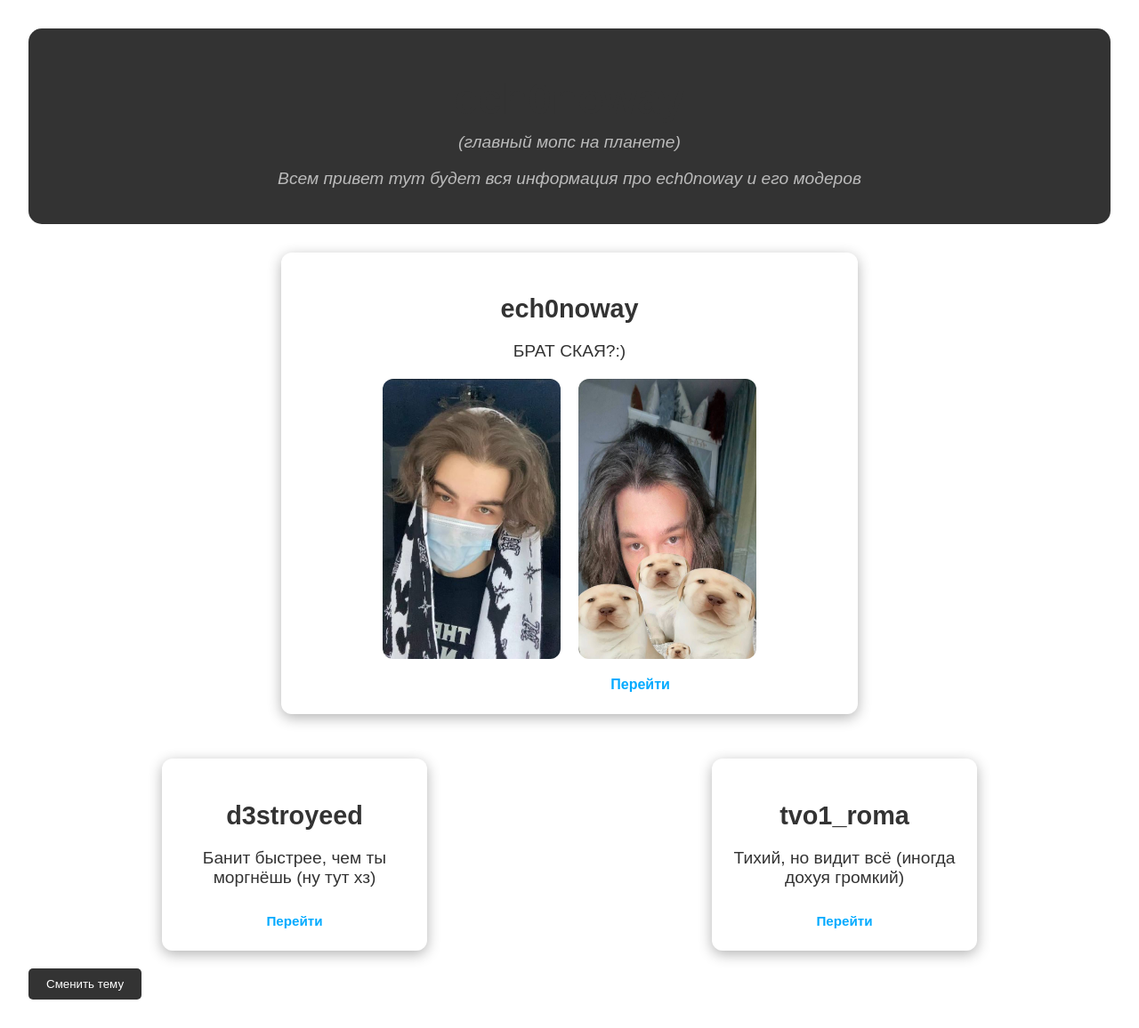
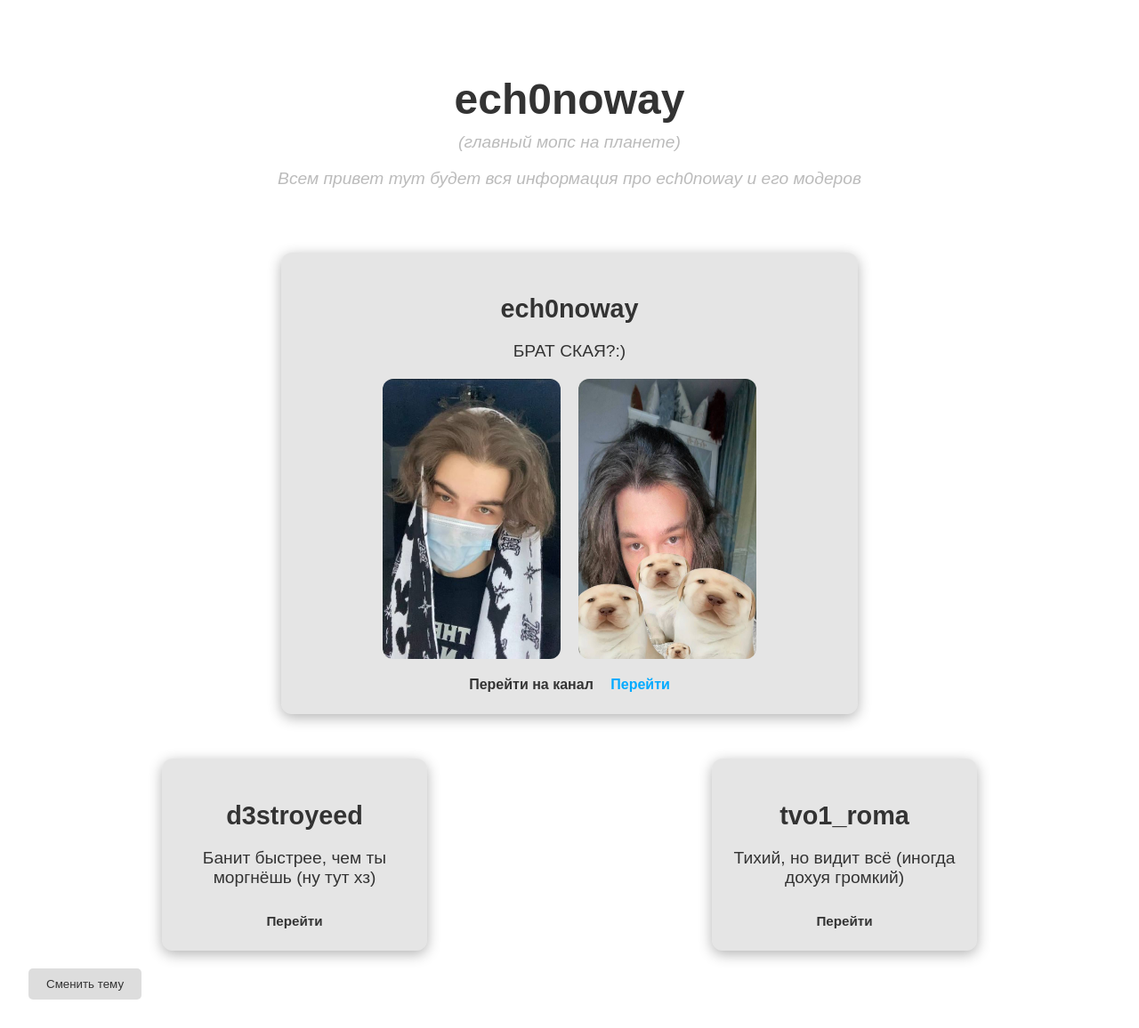
Before and after one commit to b1ologist/b1ologist, a plain HTML site: page index.html in a window 1280 px wide. Shown: the whole page at 89% size. Drawn offline with Linux system fonts and the light colour scheme.

Commit message:
Update index.html

```diff
--- a/index.html
+++ b/index.html
@@ -69,6 +69,7 @@
       border: 4px solid #fff;
     }
 
+    /* Карточки */
     .card {
       background: rgba(255, 255, 255, 0.1);
       padding: 1.5rem;
@@ -89,6 +90,7 @@
       font-size: 1.2rem;
     }
 
+    /* Ссылки */
     a {
       color: #fff;
       text-decoration: none;
@@ -101,6 +103,7 @@
       text-decoration: underline;
     }
 
+    /* Модераторы */
     .moders-container {
       display: flex;
       justify-content: center;
@@ -127,6 +130,7 @@
       color: #88ccff;
     }
 
+    /* Кнопка */
     button {
       padding: 10px 20px;
       border: none;
@@ -140,6 +144,35 @@
     button:hover {
       background-color: #555;
     }
+
+    /* Для светлой темы - стили для фона и текста */
+    body.light-mode header {
+      background-color: rgba(255, 255, 255, 0.9);
+      color: #333;
+    }
+
+    body.light-mode .card {
+      background: rgba(0, 0, 0, 0.1);
+      color: #333;
+    }
+
+    body.light-mode a {
+      color: #333;
+    }
+
+    body.light-mode a:hover {
+      color: #444;
+    }
+
+    body.light-mode button {
+      background-color: #ddd;
+      color: #333;
+    }
+
+    body.light-mode button:hover {
+      background-color: #bbb;
+    }
+
   </style>
 </head>
 <body class="loaded light-mode">
```
